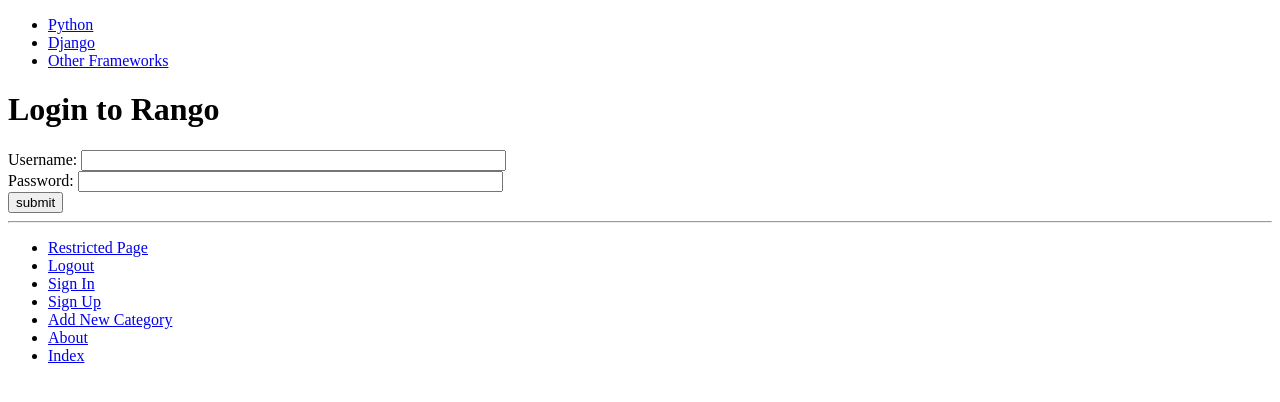
After one commit to Chaimite/tango_with_django_project, a Django app: page /rango/login/ in a window 1280 px wide. The commit adds this page. Shown: the top 402 px of the page. Run offline with Django 3.2, Linux system fonts and the light colour scheme; data comes from the database, SQL or seed files in the repository.

Commit message:
<9.9 complete>

```diff
--- a/rango/urls.py
+++ b/rango/urls.py
@@ -19,9 +19,11 @@ from rango import views
 urlpatterns = [
     url(r'^$', views.index, name='index'),
     url(r'^about/', views.about, name='about'),
-   url(r'^add_category/$', views.add_category, name='add_category'),
+    url(r'^add_category/$', views.add_category, name='add_category'),
     url(r'^category/(?P<category_name_slug>[\w\-]+)/add_page/$', views.add_page, name='add_page'),
     url(r'^category/(?P<category_name_slug>[\w\-]+)/$', views.show_category, name='show_category'),
-
+    url(r'^login/$', views.user_login, name='login'),
+    url(r'^restricted/', views.restricted, name='restricted'),
+    url(r'^logout/$', views.user_logout, name='logout'),
 
     ]
--- a/rango/views.py
+++ b/rango/views.py
@@ -2,7 +2,11 @@ from django.http import HttpResponse
 from rango.models import Category, Page
 from django.shortcuts import render
 from rango.forms import CategoryFrom, PageForm, UserForm, UserProfileForm
-
+from django.contrib.auth import authenticate, login
+from django.http import HttpResponseRedirect, HttpResponse
+from django.core.urlresolvers import reverse
+from django.contrib.auth.decorators import login_required
+from django.contrib.auth import logout
 
 # Create your views here.
 def index(request):
@@ -110,3 +114,32 @@ def register(request):
         profile_form = UserProfileForm()
 
     return render(request, 'rango/register.html', {'user_form': user_form, 'profile_form': profile_form, 'registered': registered})
+
+def user_login(request):
+    if request.method == 'POST':
+        username = request.POST.get('username')
+        password = request.POST.get('password')
+
+        user = authenticate(username=username, password=password)
+
+        if user:
+
+            if user.is_active:
+                login(request, user)
+                return HttpResponseRedirect(reversed('index'))
+            else:
+                return HttpResponse("Your Rango account is disabled.")
+        else:
+            print("Invalid login details: {0}, {1}".format(username, password))
+            return HttpResponse("Invalid login details supplied.")
+    else:
+        return render(request, 'rango/login.html', {})
+
+@login_required
+def restricted(request):
+    return HttpResponse("Since you're logged in, you can see this text!")
+
+@login_required
+def user_logout(request):
+    logout(request)
+    return HttpResponseRedirect(reverse('index'))
--- a/tango_with_django_project/settings.py
+++ b/tango_with_django_project/settings.py
@@ -95,7 +95,7 @@ DATABASES = {
     }
 }
 
-
+LOGIN_URL = '/rango/login'
 # Password validation
 # https://docs.djangoproject.com/en/1.11/ref/settings/#auth-password-validators
 
--- a/templates/rango/base.html
+++ b/templates/rango/base.html
@@ -24,10 +24,15 @@
 		<hr />
 		<div>
 			<ul>
+				<li><a href="{% url 'restricted' %}">Restricted Page</a> </li>
+				<li><a href="{% url 'logout' %}">Logout</a> </li>
+
+				<li> <a href="{% url 'login' %}">Sign In</a> </li>
+				<li> <a href="{% url 'register' %}">Sign Up</a> </li>
+
 				<li> <a href="{% url 'add_category' %}" >Add New Category</a> </li>
 				<li> <a href="{% url 'about' %}">About</a> </li>
 				<li> <a href="{% url 'index' %}">Index</a> </li>
-				<li> <a href="{% url 'register' %}">Sign Up</a> </li>
 			</ul>
 		</div>
 	</body>
--- a/templates/rango/index.html
+++ b/templates/rango/index.html
@@ -11,7 +11,11 @@ Index
 <h1>Rango says...</h1>
 
 <div>
-	hey there partner!
+	{% if user.is_authenticated %}
+		howdy{{ user.username }}!
+	{% else %}
+		hey there partner!
+	{% endif %}
 </div>
 <div>
 	<div>
--- /dev/null
+++ b/templates/rango/login.html
@@ -0,0 +1,18 @@
+{% extends 'rango/base.html' %}
+{% load staticfiles %}
+
+{% block title_block %}
+	Login
+{% endblock %}
+
+{% block body_block %}
+<h1>Login to Rango</h1>
+<form id="login_form" method="post" action="{% url 'login' %}">
+	{% csrf_token %}
+	Username: <input type="text" name="username" value="" size="50" />
+	<br />
+	Password: <input type="password" name="password" value="" size="50" />
+	<br />
+	<input type="submit" value="submit" />
+</form>
+{% endblock %}
```
